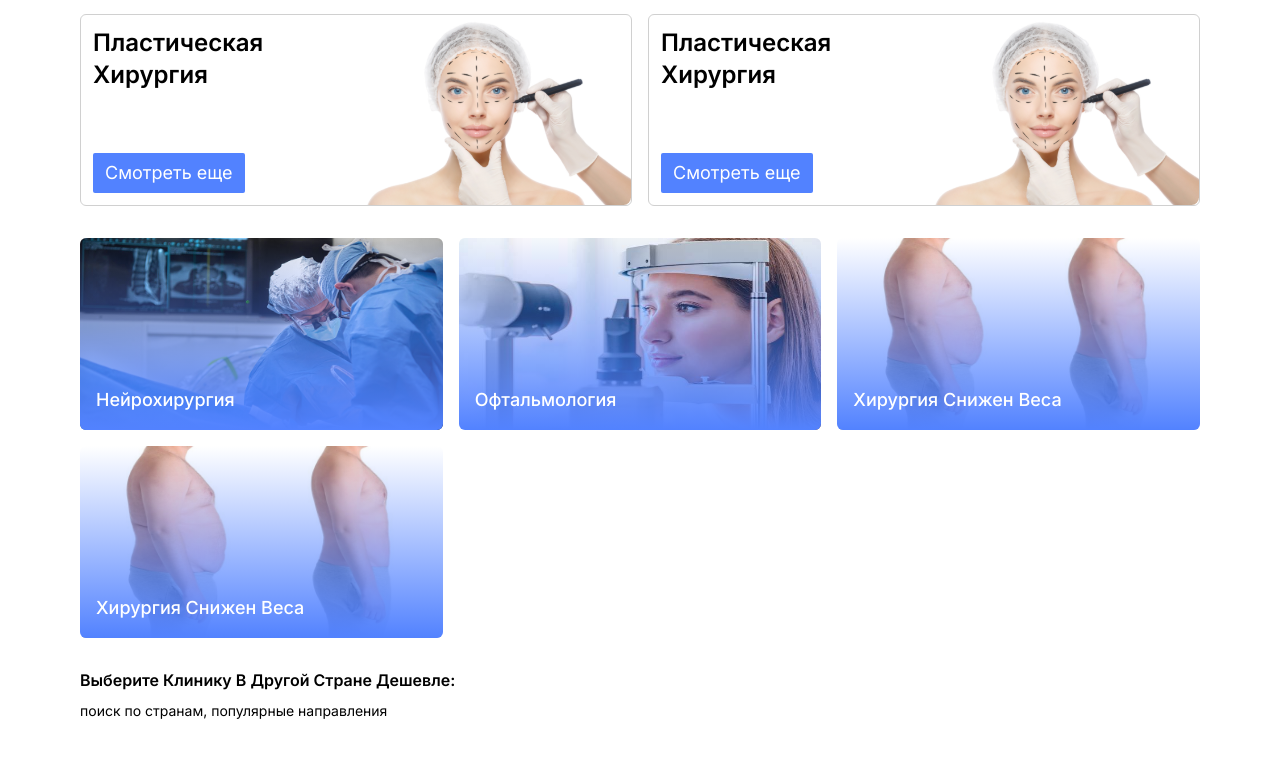
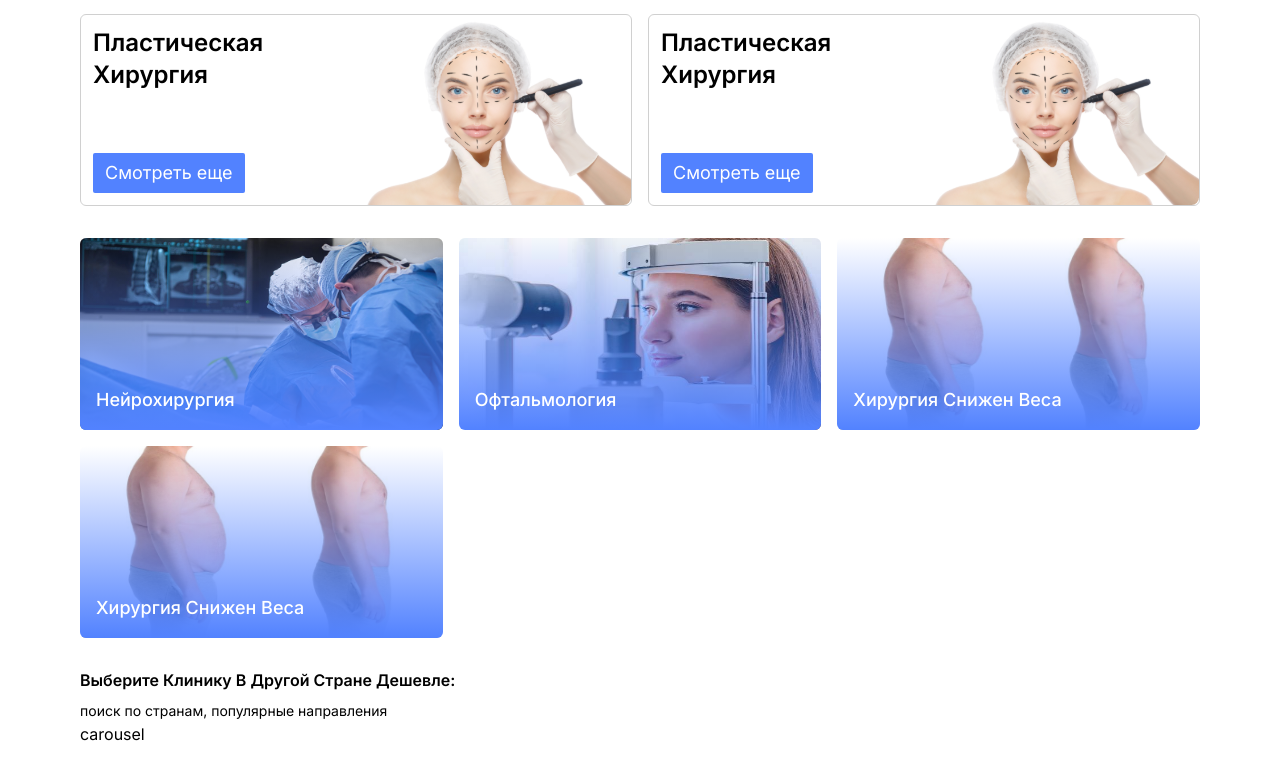
Before and after one commit to emilsultanov/112-med, a Next.js app: page / in a window 1280 px wide. Shown: the part 674-1436 px from the top of the page. Before the commit the page ends 1412 px from the top, so only its background shows below. Built offline with nearby package versions, Linux system fonts and the light colour scheme.

Commit message:
Create carousel area

```diff
--- a/src/app/page.tsx
+++ b/src/app/page.tsx
@@ -206,6 +206,9 @@ export default function Home() {
 				<h5 className={'text-base not-italic font-semibold leading-5 capitalize mb-2'}>Выберите клинику в другой <br className={'xs:hidden'}/> стране дешевле:</h5>
 				<span className={'text-sm not-italic font-normal leading-[normal] lowercase'}>Поиск по странам, <br className={'xs:hidden'}/> популярные направления</span>
 			 </div>
+			 <div>
+				carousel
+			 </div>
 		  </div>
 		</section>
 
```
